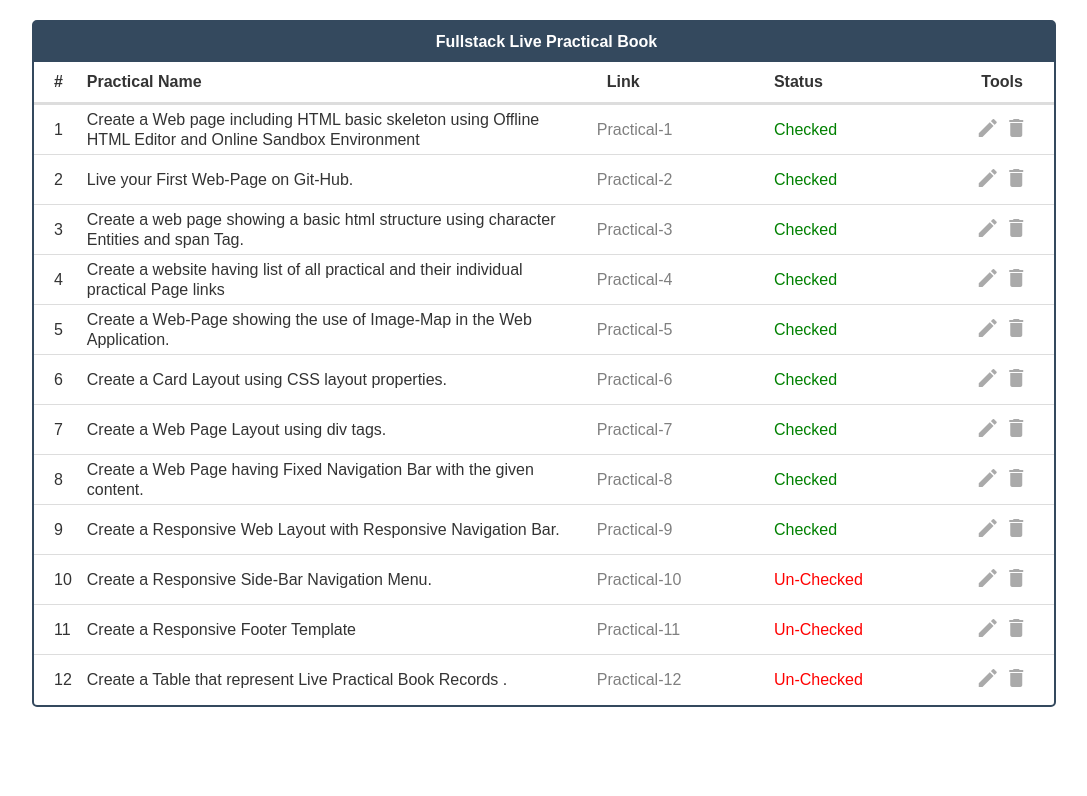
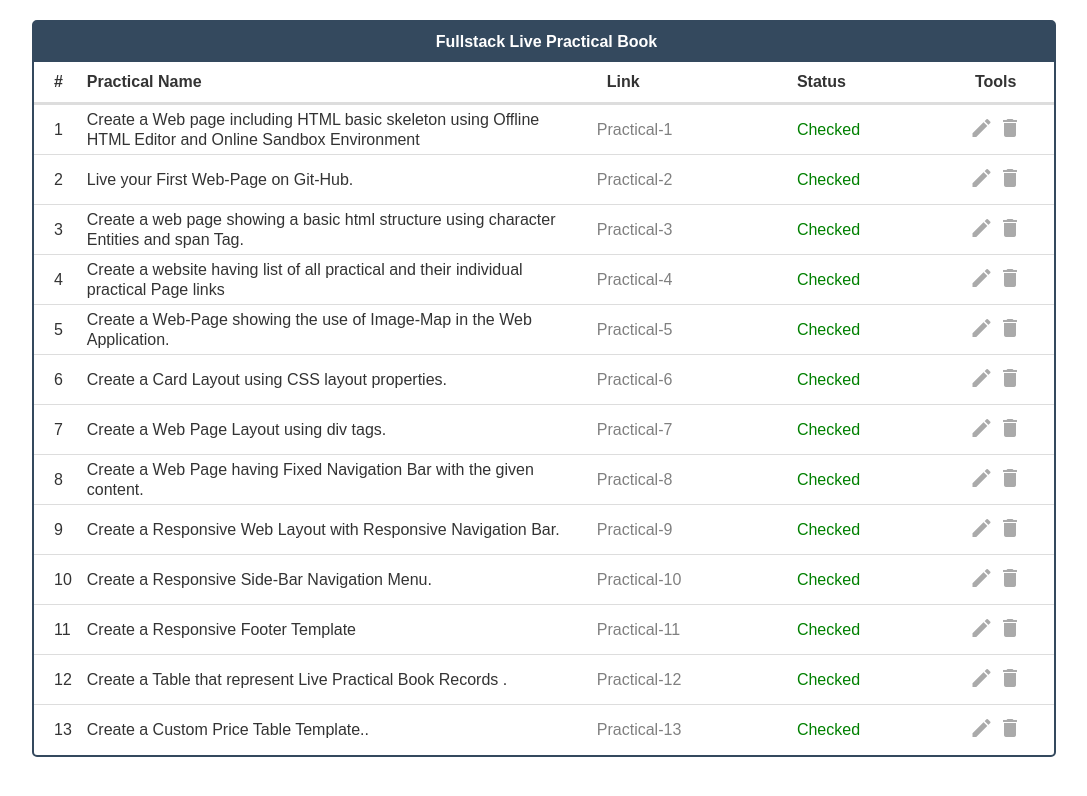
Before and after one commit to rohanverma2711/FullStack-1-2021, a plain HTML site: page index.html in a window 1280 px wide. Shown: the whole page, without its empty margins (96-1183 px from the left). Drawn offline with Linux system fonts and the light colour scheme.

Commit message:
practical 13 update

```diff
--- a/index.html
+++ b/index.html
@@ -294,7 +294,7 @@
           <td class="deliver">
             <a href="https://rohanverma2711.github.io/FullStack-1-2021/PAges/practical10.html">Practical-10</a>
           </td>
-          <td style="color: red;">Un-Checked</td>
+          <td class="deliver">Checked</td>
           <td>
             <i title="Edit" class="material-icons button edit"> edit </i>
             <i title="Delete" class="material-icons button delete"> delete </i>
@@ -306,7 +306,7 @@
             <td class="deliver">
               <a href="https://rohanverma2711.github.io/FullStack-1-2021/PAges/practical11.html">Practical-11</a>
             </td>
-            <td style="color: red;">Un-Checked</td>
+            <td class="deliver">Checked</td>
             <td>
               <i title="Edit" class="material-icons button edit"> edit </i>
               <i title="Delete" class="material-icons button delete"> delete </i>
@@ -318,7 +318,19 @@
             <td class="deliver">
               <a href="https://rohanverma2711.github.io/FullStack-1-2021/index.html">Practical-12</a>
             </td>
-            <td style="color: red;">Un-Checked</td>
+            <td class="deliver">Checked</td>
+            <td>
+              <i title="Edit" class="material-icons button edit"> edit </i>
+              <i title="Delete" class="material-icons button delete"> delete </i>
+            </td>
+          </tr>
+          <tr>
+            <td>13</td>
+            <td>Create a Custom Price Table Template..</td>
+            <td class="deliver">
+              <a href="https://rohanverma2711.github.io/FullStack-1-2021/PAges/practical_13.html">Practical-13</a>
+            </td>
+            <td class="deliver">Checked</td>
             <td>
               <i title="Edit" class="material-icons button edit"> edit </i>
               <i title="Delete" class="material-icons button delete"> delete </i>
```
